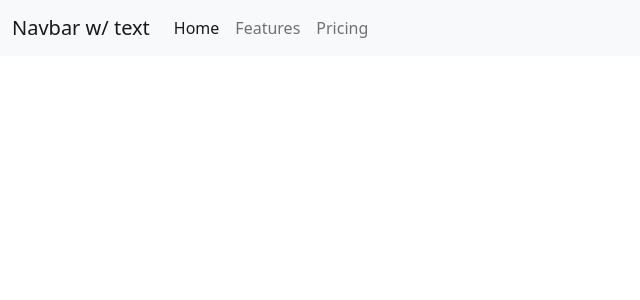
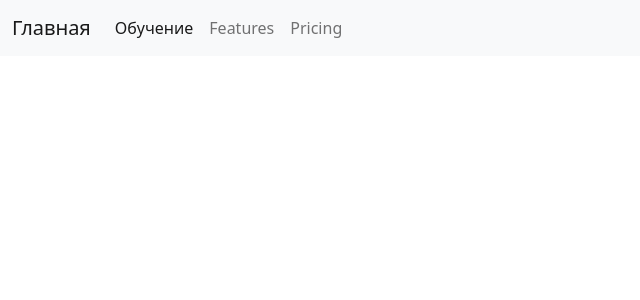
Before and after one commit to mrbushik/it-quizzes, a React (Create React App) app: page /1 in a window 1280 px wide. Shown: the top 300 px of the page, without its empty margins (0-640 px from the left). Built offline with nearby package versions, Linux system fonts and the light colour scheme; no server answers.

Commit message:
styling navBar and main page

```diff
--- a/package.json
+++ b/package.json
@@ -19,6 +19,7 @@
     "react-redux": "^8.0.5",
     "react-router-dom": "^5.3.3",
     "react-scripts": "5.0.1",
+    "redux-thunk": "^2.4.2",
     "sass": "^1.56.1",
     "typescript": "^4.8.4",
     "web-vitals": "^2.1.4"
--- a/src/App.tsx
+++ b/src/App.tsx
@@ -1,5 +1,5 @@
 import React from "react";
-import NavBar from "./Components/navBar";
+import NavBar from "./Components/Navigation/navBar";
 import MainPage from "./Components/Pages/mainPage";
 import { Route, Switch, Redirect } from "react-router-dom";
 import QuizPage from "./Components/Pages/quizPage";
--- a/src/Components/navBar.tsx
+++ b/src/Components/Navigation/navBar.tsx
@@ -1,12 +1,13 @@
 import React from "react";
+import {Link} from "react-router-dom";
 
 const NavBar: React.FC = () => {
   return (
     <nav className="navbar navbar-expand-lg bg-light">
       <div className="container-fluid">
-        <a className="navbar-brand" href="#">
-          Navbar w/ text
-        </a>
+        <Link  to='/' className="navbar-brand" href="src/Components/Navigation/navBar#">
+          Главная
+        </Link>
         <button
           className="navbar-toggler"
           type="button"
@@ -21,17 +22,17 @@ const NavBar: React.FC = () => {
         <div className="collapse navbar-collapse" id="navbarText">
           <ul className="navbar-nav me-auto mb-2 mb-lg-0">
             <li className="nav-item">
-              <a className="nav-link active" aria-current="page" href="#">
-                Home
+              <a className="nav-link active" aria-current="page" href="src/Components/Navigation/navBar#">
+                Обучение
               </a>
             </li>
             <li className="nav-item">
-              <a className="nav-link" href="#">
+              <a className="nav-link" href="src/Components/Navigation/navBar#">
                 Features
               </a>
             </li>
             <li className="nav-item">
-              <a className="nav-link" href="#">
+              <a className="nav-link" href="src/Components/Navigation/navBar#">
                 Pricing
               </a>
             </li>
--- a/src/Components/quiz.tsx
+++ b/src/Components/quiz.tsx
@@ -15,13 +15,13 @@ const Quiz: React.FC<QuizProps> = ({
   index,
 }) => {
   return (
-    <div className="quiz-item">
-      <Link to={`/${index}`}>
-        <img src={quizImg} className="quiz-img" />
-        <h5>{quizName}</h5>
+    <Link to={`/${index}`} className="text-decoration-none">
+      <div className="quiz-item pt-3 text-dark">
+        <img src={quizImg} className="quiz-img mb-3" />
+        <h5 className="px-2 fw-semibold">{quizName}</h5>
         <p>{quizDescription}</p>
-      </Link>
-    </div>
+      </div>
+    </Link>
   );
 };
 
--- a/src/Styles/style.scss
+++ b/src/Styles/style.scss
@@ -7,7 +7,7 @@
   text-align: center;
   margin-left: 10px;
   margin-right: 10px;
-  border: 1px solid black;
+  border: 1px solid #0d6efd;
 }
 .my-50 {
   margin-top: 50px !important;
--- a/src/index.tsx
+++ b/src/index.tsx
@@ -10,9 +10,11 @@ const root = ReactDOM.createRoot(
 );
 root.render(
   <BrowserRouter>
+    {/*<Provider store={store}>*/}
     <React.StrictMode>
       <App />
     </React.StrictMode>
+    {/*</Provider>*/}
   </BrowserRouter>
 );
 
```
Also changed, not shown: 1 other file (tests, documents, lock files or other folders).
